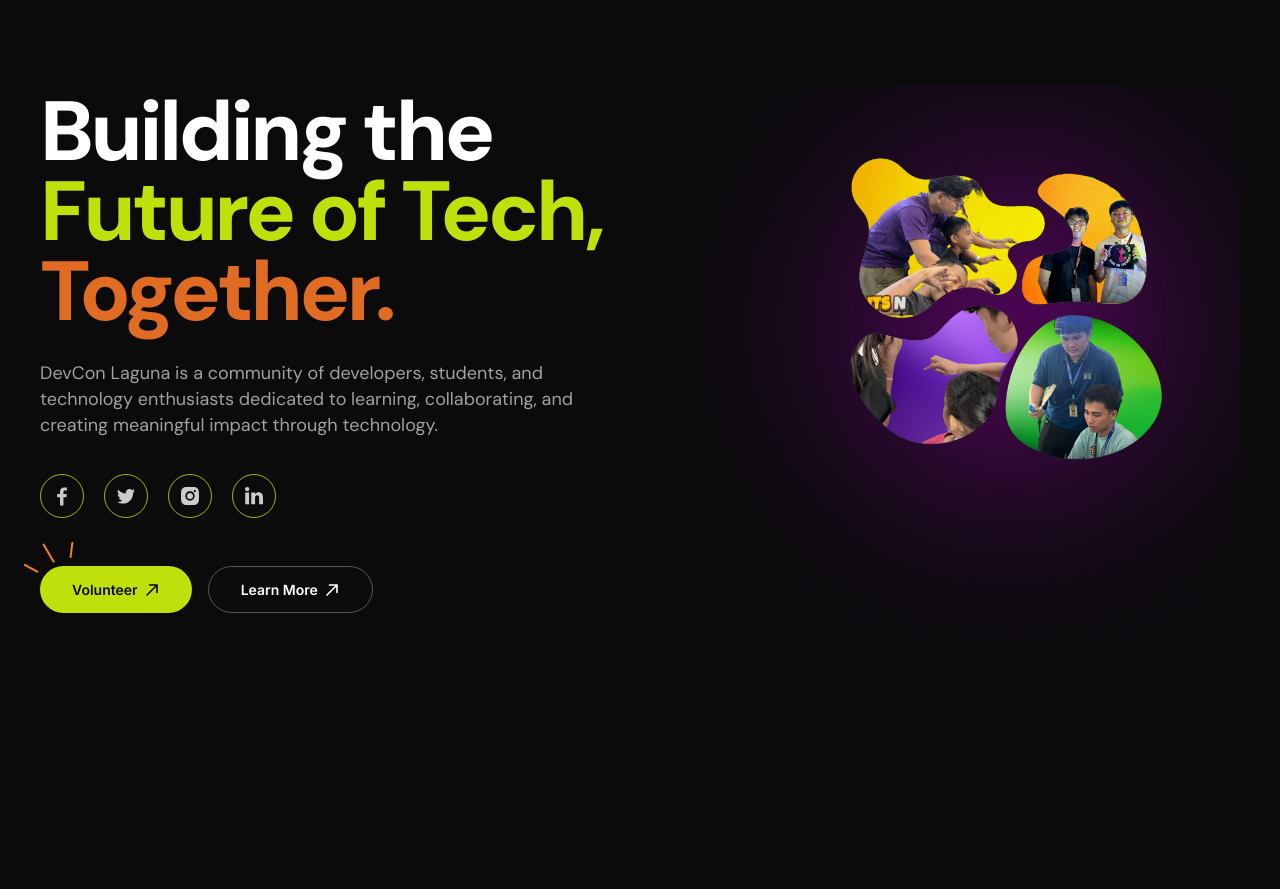
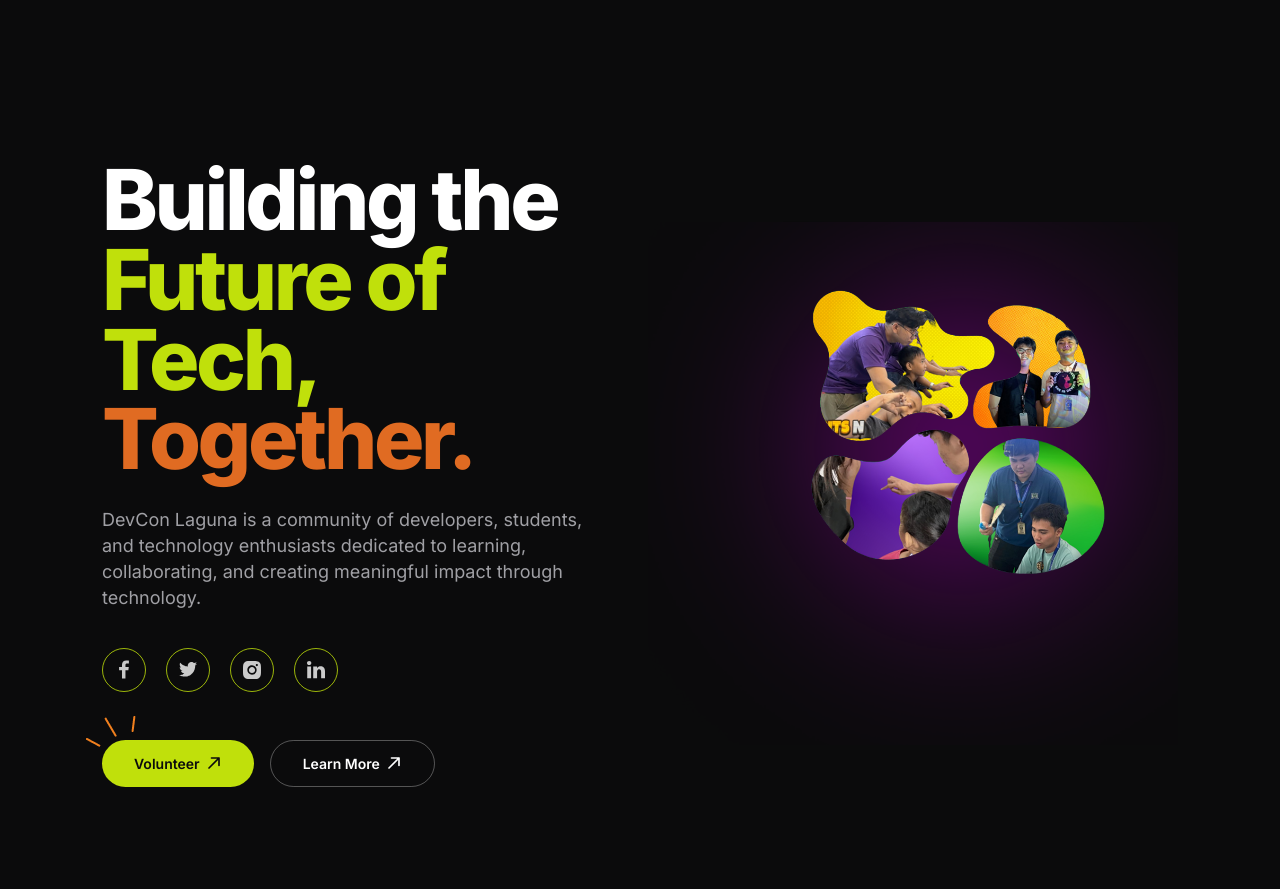
Before and after one commit to Ether-Lucky/DevCon-Laguna_Website, a Next.js app in the folder devcon/: page / in a window 1280 px wide. Shown: the top 889 px of the page. Before the commit the page ends 800 px from the top, so only its background shows below. Built offline with nearby package versions, Linux system fonts and the light colour scheme.

Commit message:
feat: hero and stats sections

```diff
--- a/devcon/app/page.tsx
+++ b/devcon/app/page.tsx
@@ -1,11 +1,11 @@
-import Hero from "@/components/ui/sections/hero";
+import Hero from '@/components/ui/sections/hero';
+import Stats from '@/components/ui/sections/stats';
 
 export default function Home() {
   return (
-    <>
-      <main>
-        <Hero></Hero>
-      </main>
-    </>
+    <main className="flex min-h-screen flex-col items-center justify-center bg-devcon-black p-24 text-devcon-white font-inter">
+      <Hero />
+      <Stats />
+    </main>
   );
 }
```
Also changed, not shown: devcon/components/ui/sections/stats.tsx (renamed from devcon/components/ui/stats.tsx).
